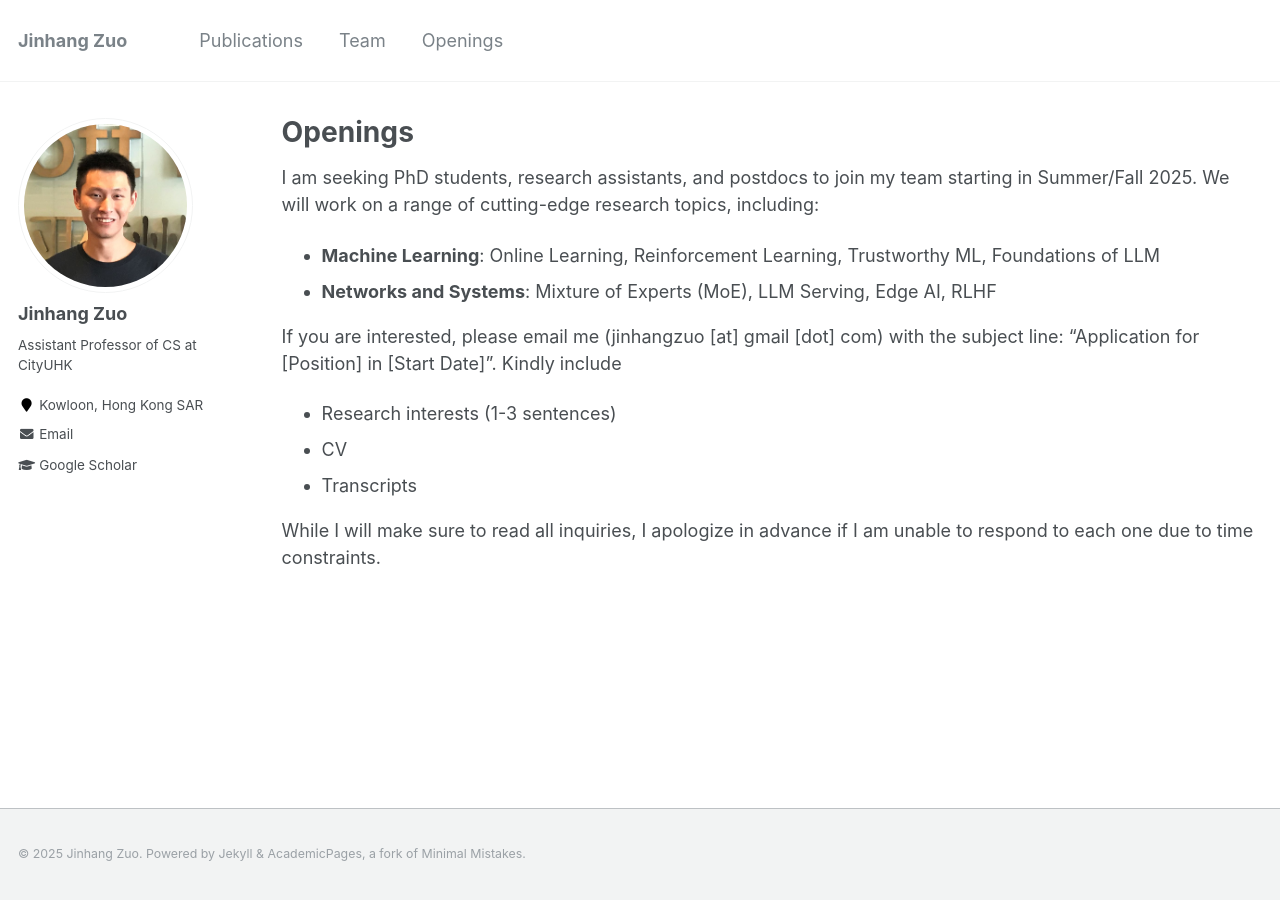
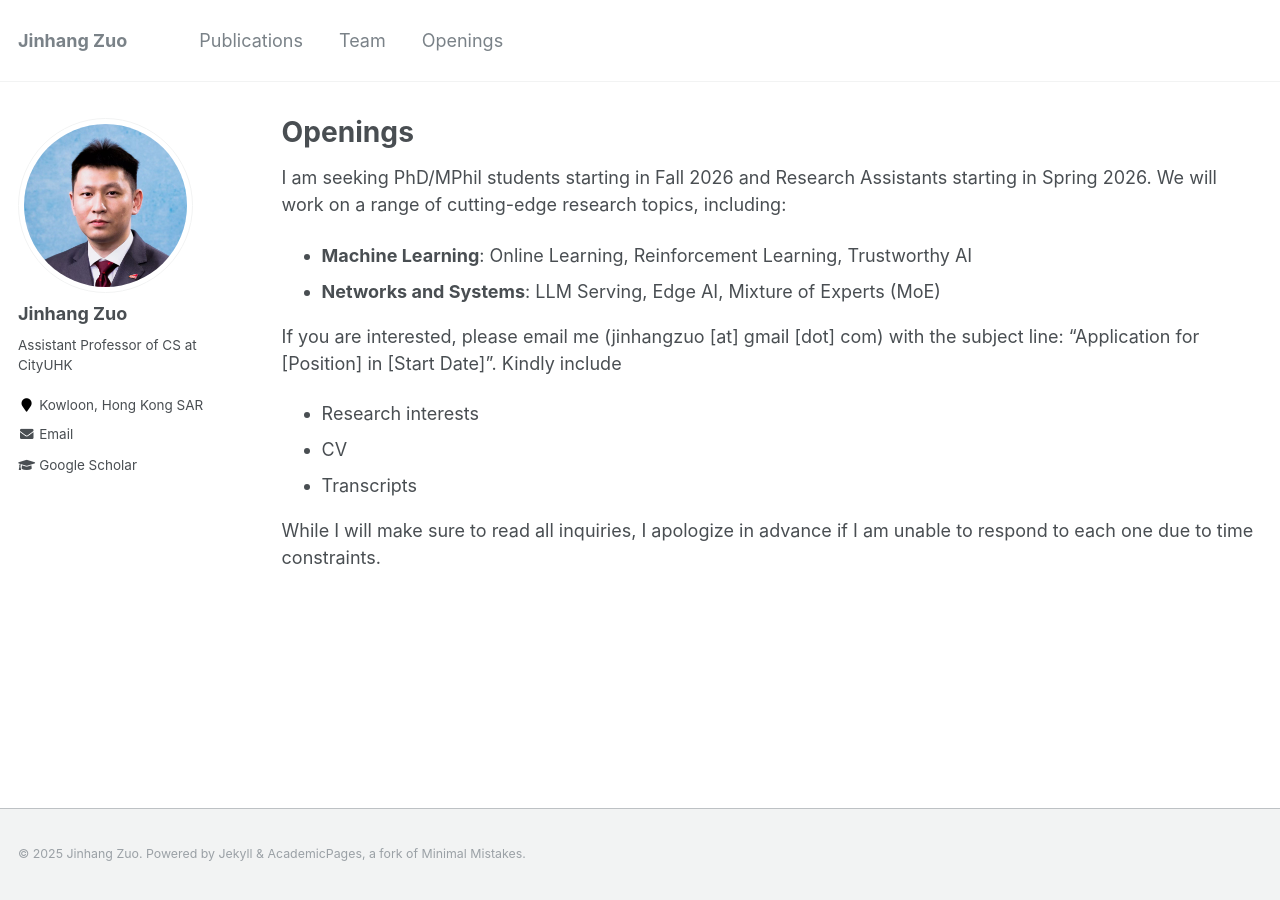
Before and after one commit to jhzuo/jhzuo.github.io, a Jekyll site: the page built from _pages/openings.md, in a window 1280 px wide. Built offline with Jekyll 4.4.1, drawn with Linux system fonts in a browser that asks for light colours.

```diff
--- a/_pages/openings.md
+++ b/_pages/openings.md
@@ -5,12 +5,12 @@ permalink: /openings/
 author_profile: true
 ---
 
-I am seeking PhD students, research assistants, and postdocs to join my team starting in Summer/Fall 2025. We will work on a range of cutting-edge research topics, including:
-- **Machine Learning**: Online Learning, Reinforcement Learning, Trustworthy ML, Foundations of LLM
-- **Networks and Systems**: Mixture of Experts (MoE), LLM Serving, Edge AI, RLHF
+I am seeking PhD/MPhil students starting in Fall 2026 and Research Assistants starting in Spring 2026. We will work on a range of cutting-edge research topics, including:
+- **Machine Learning**: Online Learning, Reinforcement Learning, Trustworthy AI
+- **Networks and Systems**:  LLM Serving, Edge AI, Mixture of Experts (MoE)
 
 If you are interested, please email me (jinhangzuo [at] gmail [dot] com) with the subject line: “Application for [Position] in [Start Date]”. Kindly include
-- Research interests (1-3 sentences)
+- Research interests
 - CV
 - Transcripts
 
```
Also changed, not shown: _pages/about.md (+2 -3 lines), images/headshot.jpg.
